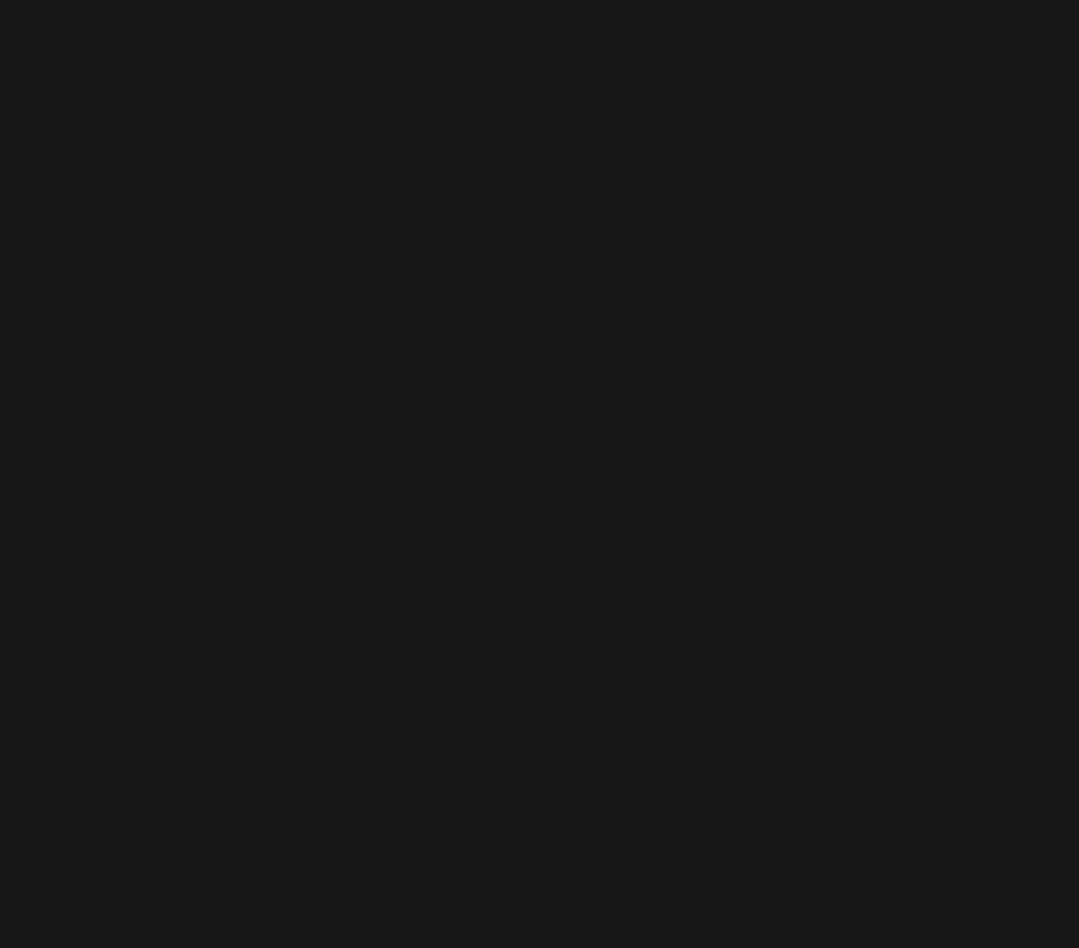
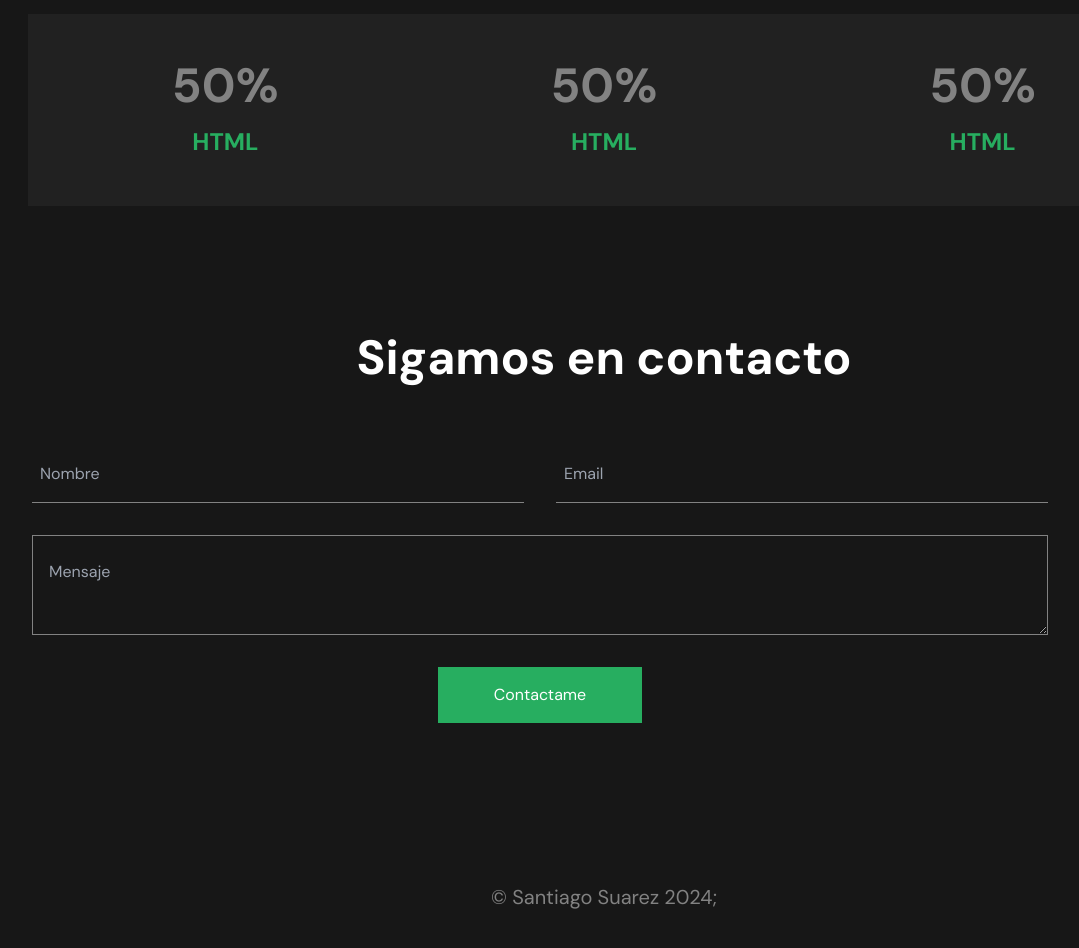
Before and after one commit to santiagoSuarez219/portfolio, a React (Vite) app: page / in a window 1280 px wide. Shown: the part 1180-2128 px from the top of the page, without its empty margins (36-1115 px from the left). Before the commit the page ends 1018 px from the top, so only its background shows below. Built offline with nearby package versions, Linux system fonts and the light colour scheme.

Commit message:
Add ContactMe, Footer, and MySkills components

```diff
--- /dev/null
+++ b/src/Components/ContactMe/index.jsx
@@ -0,0 +1,31 @@
+const ContactMe = () => {
+  return (
+    <section className="py-16">
+      <h2 className="text-4xl mb-16 text-center md:text-5xl">
+        Sigamos en contacto
+      </h2>
+      <form className="flex flex-wrap justify-between gap-8 px-1 max-w-screen-lg max-auto">
+        <input
+          type="text"
+          placeholder="Nombre"
+          className="border-b px-2 py-4 flex-grow flex-basis-60 focus-input"
+        />
+        <input
+          type="email"
+          placeholder="Email"
+          className="border-b px-2 py-4 flex-grow flex-basis-60 focus-input"
+        />
+        <textarea
+          placeholder="Mensaje"
+          className="border px-4 py-6 min-w-full max-w-full w-full min-h-[100px] max-h-60 focus-input"
+        ></textarea>
+        <input
+          type="submit"
+          value="Contactame"
+          className="bg-green-color py-4 px-14 mx-auto cursor-pointer"
+        />
+      </form>
+    </section>
+  );
+};
+export default ContactMe;
--- /dev/null
+++ b/src/Components/Footer/index.jsx
@@ -0,0 +1,8 @@
+const Footer = () => {
+  return (
+    <footer className="py-24 text-center">
+      <p className="text-xl text-gray-color">&copy; Santiago Suarez 2024;</p>
+    </footer>
+  );
+};
+export default Footer;
--- /dev/null
+++ b/src/Components/MySkills/index.jsx
@@ -0,0 +1,22 @@
+const MySkills = () => {
+  return (
+    <section className="py-16 text-center">
+      <h2 className="text-4xl mb-16 md:text-5xl">My Skills</h2>
+      <div className="bg-card-color py-12 px-8 text-gray-color grid grid-cols-[repeat(auto-fit,minmax(170px,1fr))] gap-12 place-items-center ">
+        <article className="space-y-4">
+          <p className="text-5xl font-bold ">50%</p>
+          <h3 className="text-green-color text-2xl">HTML</h3>
+        </article>
+        <article className="space-y-4">
+          <p className="text-5xl font-bold ">50%</p>
+          <h3 className="text-green-color text-2xl">HTML</h3>
+        </article>
+        <article className="space-y-4">
+          <p className="text-5xl font-bold ">50%</p>
+          <h3 className="text-green-color text-2xl">HTML</h3>
+        </article>
+      </div>
+    </section>
+  );
+};
+export default MySkills;
--- a/src/Pages/Home/index.jsx
+++ b/src/Pages/Home/index.jsx
@@ -1,11 +1,17 @@
 import Header from "../../Components/Header";
 import Main from "../../Components/Main";
+import MySkills from "../../Components/MySkills";
+import ContactMe from "../../Components/ContactMe";
+import Footer from "../../Components/Footer";
 
 const Home = () => {
   return (
     <>
       <Header />
       <Main />
+      <MySkills />
+      <ContactMe />
+      <Footer />
     </>
   );
 };
--- a/src/index.css
+++ b/src/index.css
@@ -19,6 +19,11 @@ body {
   h6 {
     @apply font-bold;
   }
+
+  input,
+  textarea {
+    @apply bg-color-background border-gray-color;
+  }
 }
 
 @layer components {
@@ -28,6 +33,10 @@ body {
 
   .icons {
     @apply text-green-color w-10 h-10;
+  }
+
+  .focus-input {
+    @apply outline-none focus:ring-1 focus:ring-green-color focus:ring-inset transition;
   }
 }
 
```
